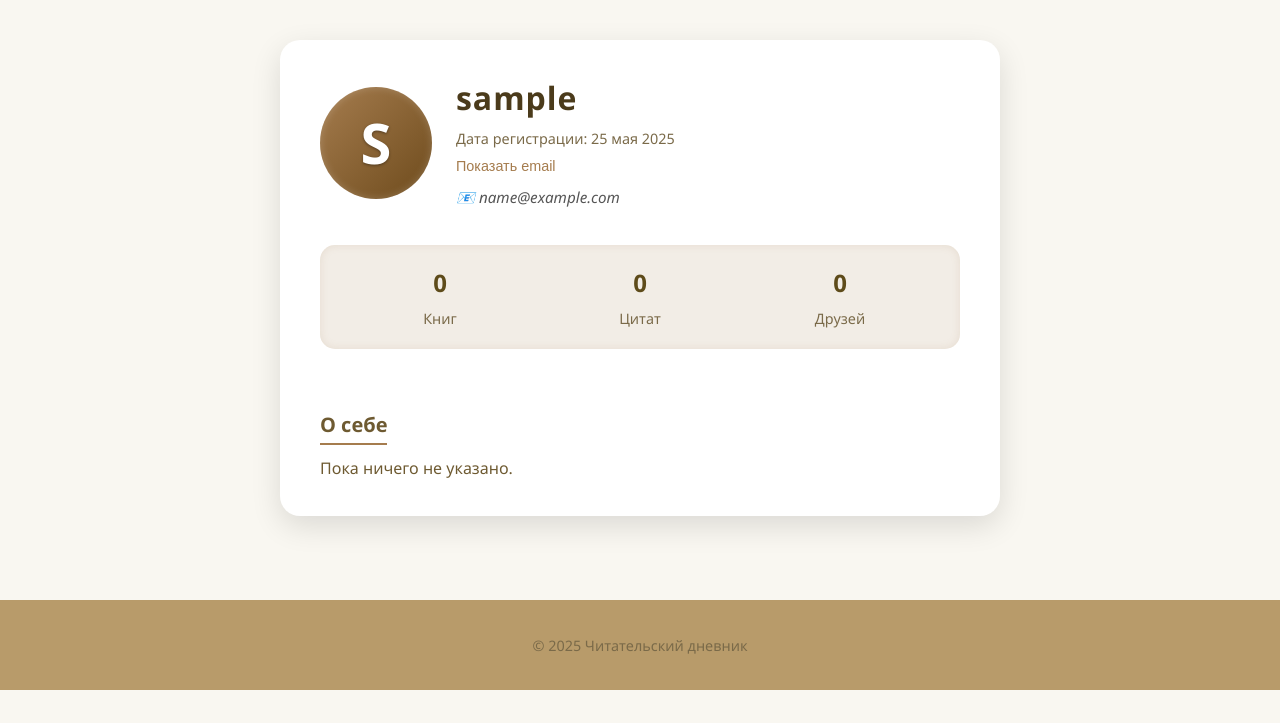
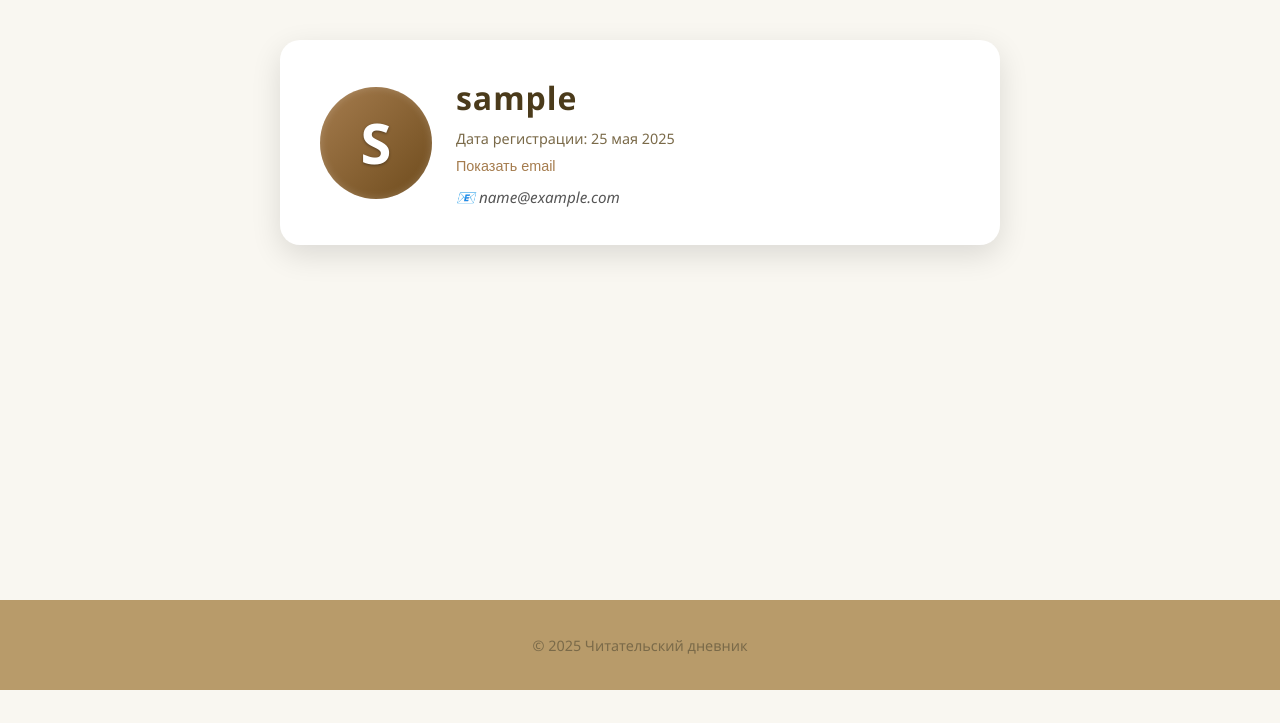
Before and after one commit to Hronaxe/book-diary, a Django app: page /profile/ in a window 1280 px wide. Shown: the part 77-800 px from the top of the page. Run offline with Django 5.2, Linux system fonts and the light colour scheme; the visitor is signed in with stand-in values (Sample User, id 1); some libraries are stand-ins or nearby versions.

Commit message:
remove deprecated fields from profile

```diff
--- a/core/templates/users/profile.html
+++ b/core/templates/users/profile.html
@@ -175,27 +175,6 @@
         </div>
     </div>
 
-    <!-- Статистика -->
-    <div class="profile-stats">
-        <div>
-            <p>0</p>
-            <p>Книг</p>
-        </div>
-        <div>
-            <p>0</p>
-            <p>Цитат</p>
-        </div>
-        <div>
-            <p>0</p>
-            <p>Друзей</p>
-        </div>
-    </div>
-
-    <!-- О себе -->
-    <div class="profile-about">
-        <h3>О себе</h3>
-        <p>Пока ничего не указано.</p>
-    </div>
 </div>
 
 <script>
```
